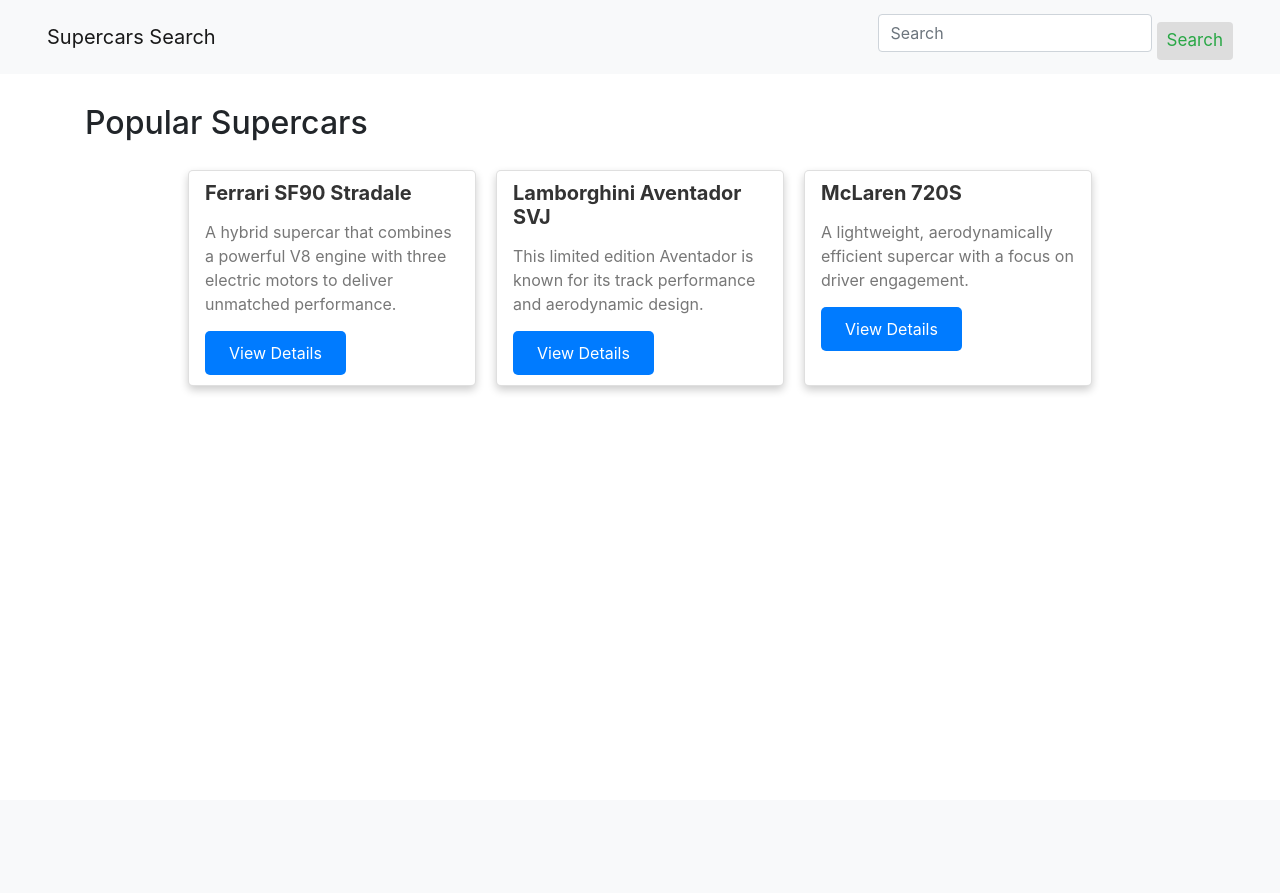
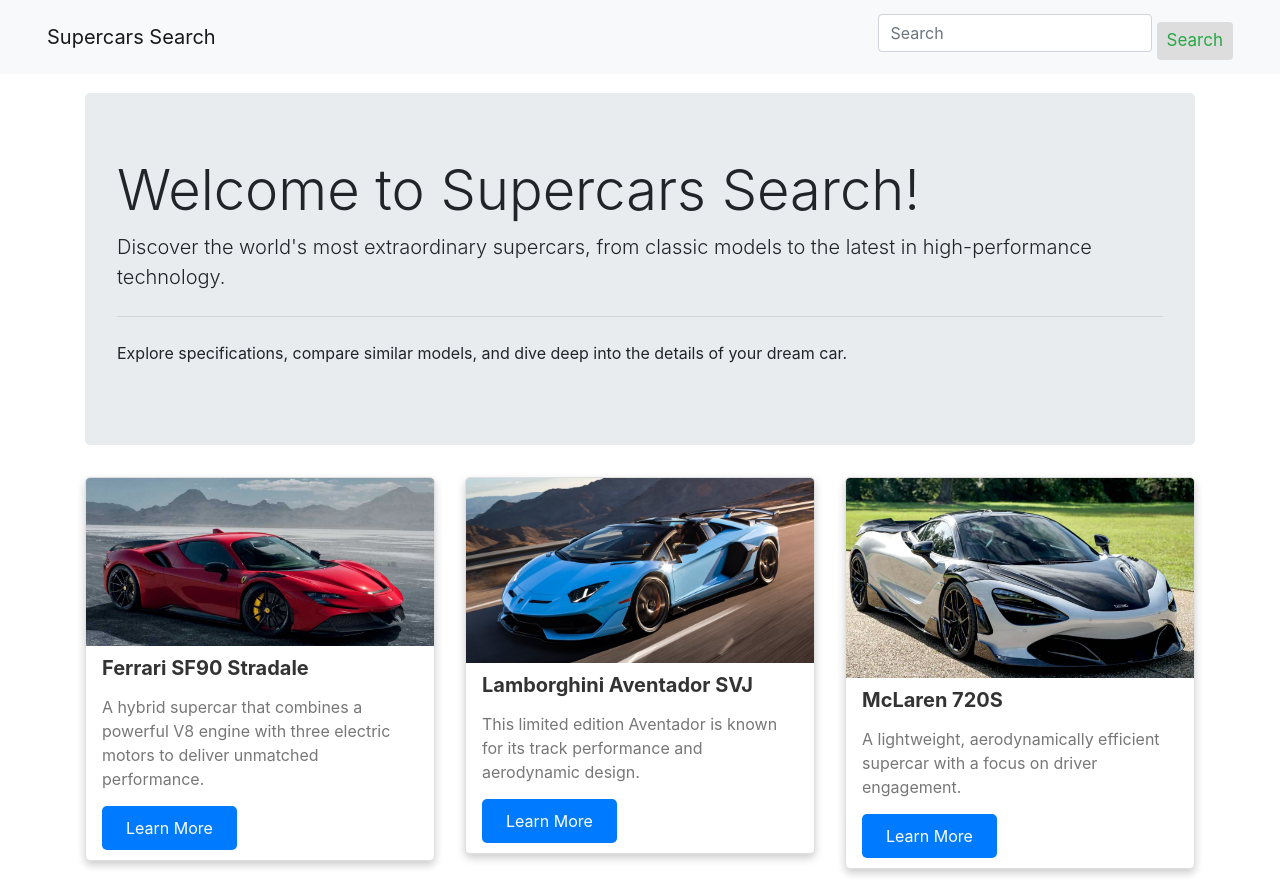
Before and after one commit to Harold-coder/ui-design-midterm, a Flask app: page / in a window 1280 px wide. Before the commit the page ends 392 px from the top, so only its background shows below. Run offline with Flask 3, Linux system fonts and the light colour scheme; some libraries are stand-ins or nearby versions.

Commit message:
home step 1 works better

```diff
--- a/server.py
+++ b/server.py
@@ -107,7 +107,7 @@
       "similar_models": ["Aston Martin Vantage", "Jaguar F-Type SVR"]
     },
     {
-      "id": "13",
+      "id": "12",
       "name": "McLaren P1",
       "description": "A hybrid hypercar that's part of the ultimate series, pushing the boundaries of performance.",
       "year": "2013",
@@ -116,7 +116,7 @@
       "similar_models": ["LaFerrari", "Porsche 918 Spyder"]
     },
     {
-      "id": "14",
+      "id": "13",
       "name": "Lamborghini Huracán Performante",
       "description": "Redefines the concept of super sports cars, integrating aerodynamic performance and improved power.",
       "year": "2017",
@@ -125,7 +125,7 @@
       "similar_models": ["Audi R8 V10 Performance", "Porsche 911 GT3 RS"]
     },
    {
-      "id": "15",
+      "id": "14",
       "name": "Aston Martin Valkyrie",
       "description": "A revolutionary hypercar engineered to be a dynamic yet luxurious vehicle.",
       "year": "2021",
@@ -138,7 +138,8 @@
 
 @app.route('/')
 def home():
-    return render_template('home.html')
+    featured_supercars = supercars[:3]  # Select the first three entries to feature on the Home page
+    return render_template('home.html', featured_supercars=featured_supercars)
 
 @app.route('/search')
 def search():
--- a/static/index.js
+++ b/static/index.js
@@ -103,7 +103,7 @@
     "similar_models": ["Aston Martin Vantage", "Jaguar F-Type SVR"]
   },
   {
-      "id": "13",
+    "id": "12",
     "name": "McLaren P1",
     "description": "A hybrid hypercar that's part of the ultimate series, pushing the boundaries of performance.",
     "year": "2013",
@@ -112,7 +112,7 @@
     "similar_models": ["LaFerrari", "Porsche 918 Spyder"]
   },
   {
-      "id": "14",
+    "id": "13",
     "name": "Lamborghini Huracán Performante",
     "description": "Redefines the concept of super sports cars, integrating aerodynamic performance and improved power.",
     "year": "2017",
@@ -121,7 +121,7 @@
     "similar_models": ["Audi R8 V10 Performance", "Porsche 911 GT3 RS"]
   },
  {
-      "id": "15",
+    "id": "14",
     "name": "Aston Martin Valkyrie",
     "description": "A revolutionary hypercar engineered to be a dynamic yet luxurious vehicle.",
     "year": "2021",
--- a/static/navbar.css
+++ b/static/navbar.css
@@ -1,4 +1,8 @@
 /* navbar.css */
+body {
+    padding-top: 45px; /* Adjust this value based on the actual navbar height */
+}
+
 .navbar {
     background-color: #333; /* Dark background */
     overflow: hidden;
@@ -19,6 +23,7 @@
 .navbar a:hover {
     background-color: #ddd;
     color: black;
+    border-radius: 10px;
 }
 
 .navbar a.active {
--- a/templates/home.html
+++ b/templates/home.html
@@ -1,12 +1,26 @@
 {% extends "base.html" %}
 
 {% block content %}
-<div class="container mt-4 popular">
-    <h2>Popular Supercars</h2>
-    <div id="popular-items" class="row"></div>
+<div class="container mt-5">
+    <div class="jumbotron">
+        <h1 class="display-4">Welcome to Supercars Search!</h1>
+        <p class="lead">Discover the world's most extraordinary supercars, from classic models to the latest in high-performance technology.</p>
+        <hr class="my-4">
+        <p>Explore specifications, compare similar models, and dive deep into the details of your dream car.</p>
+    </div>
+    <div class="row" id="featured-supercars">
+        {% for supercar in featured_supercars %}
+        <div class="col-md-4 mb-4">
+            <div class="card">
+                <img src="{{ url_for('static', filename='images/' + supercar.id + '.png') }}" class="card-img-top" alt="{{ supercar.name }}">
+                <div class="card-body">
+                    <h5 class="card-title">{{ supercar.name }}</h5>
+                    <p class="card-text">{{ supercar.description }}</p>
+                    <a href="/view/{{ supercar.id }}" class="btn btn-primary">Learn More</a>
+                </div>
+            </div>
+        </div>
+        {% endfor %}
+    </div>
 </div>
 {% endblock %}
-
-{% block scripts %}
-<script src="{{ url_for('static', filename='index.js') }}"></script>
-{% endblock %}
```
Also changed, not shown: static/images/1.png (added), static/images/10.png (added), static/images/11.png (added), static/images/12.png (added), static/images/13.png (added), static/images/14.png (added), static/images/2.png (added), static/images/3.png (added), static/images/4.png (added), 5 other files. Lines whose indentation alone changed are shown as unchanged.
